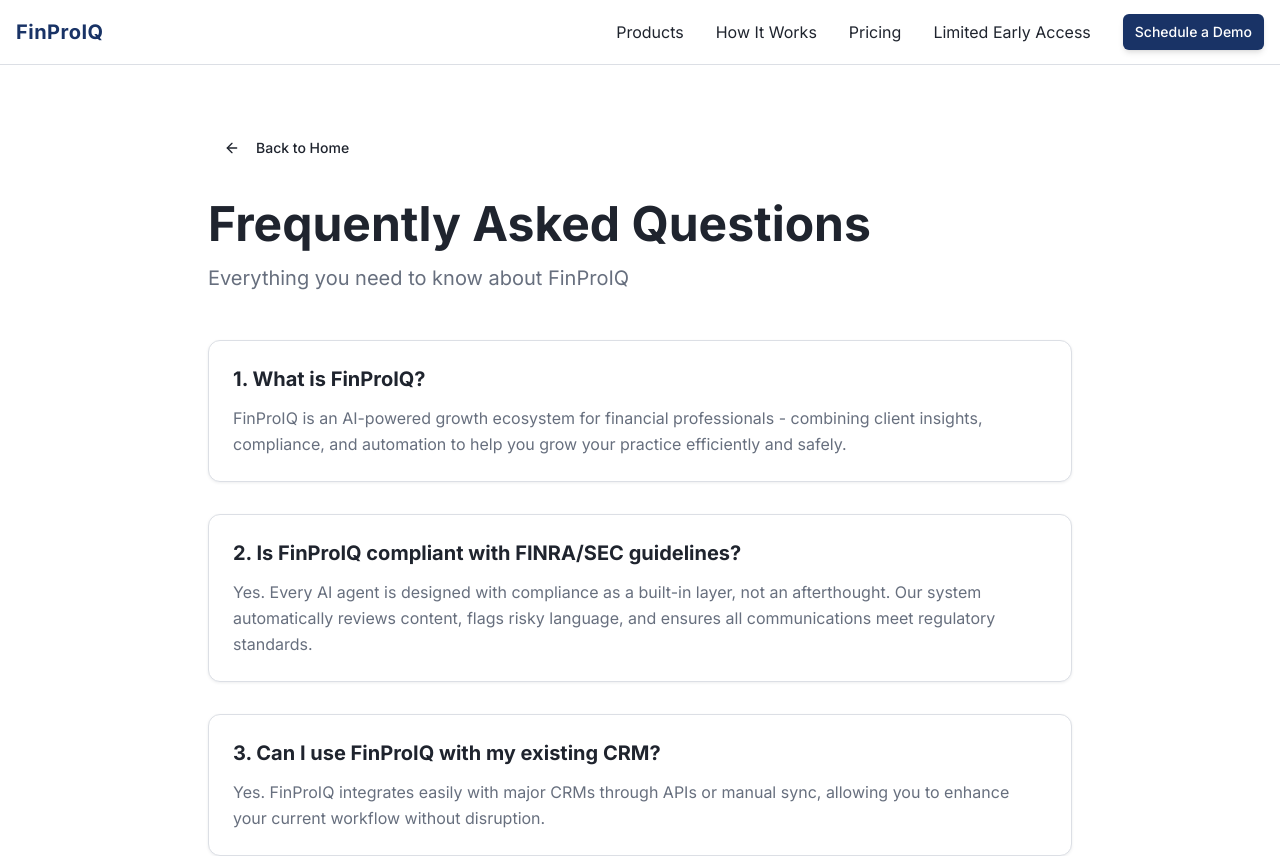
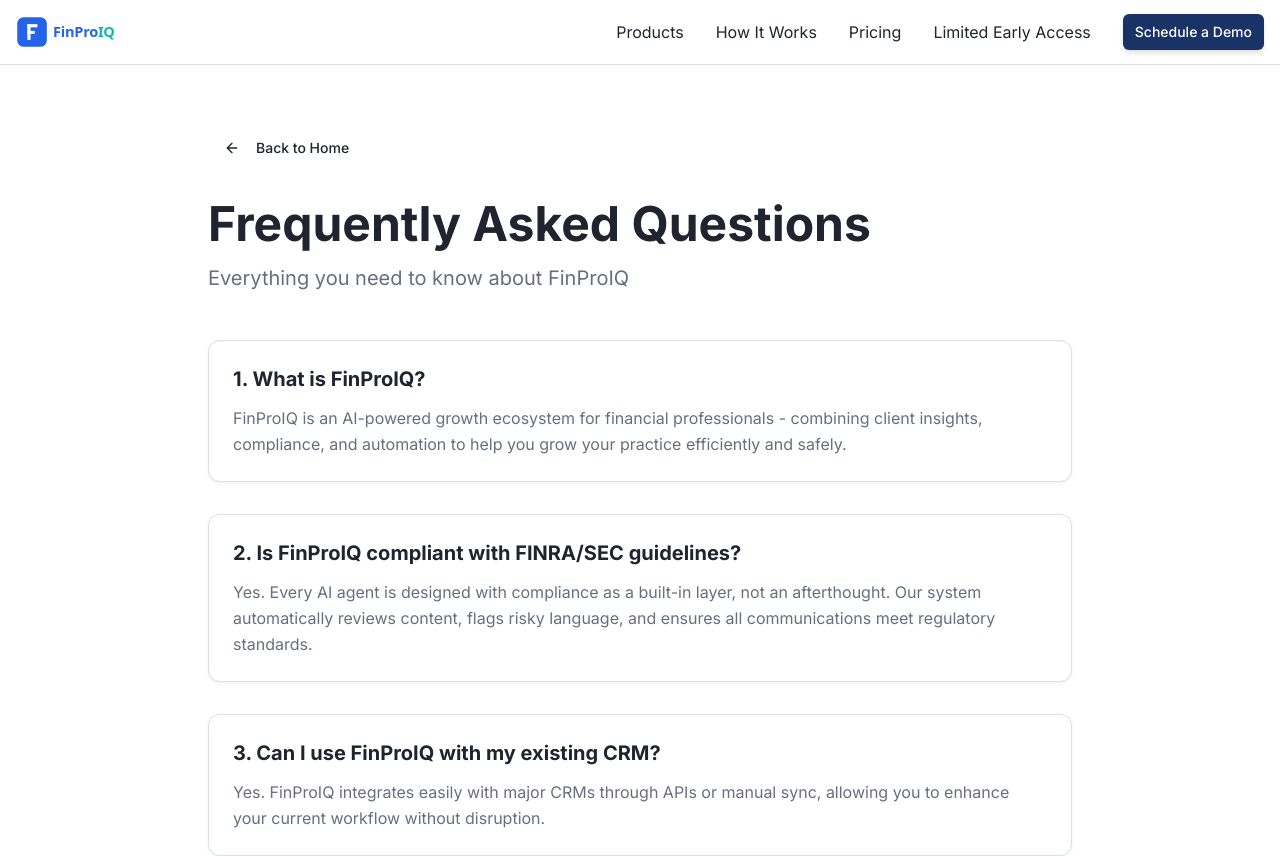
Before and after one commit to FinProIQ/finproiq-voice-to-growth, a React (Vite) app: page /faq in a window 1280 px wide. Shown: the top 856 px of the page. Built offline with nearby package versions, Linux system fonts and the light colour scheme.

Commit message:
Changes
Co-authored-by: Devocracy01 <9870715+Devocracy01@users.noreply.github.com>

```diff
--- a/index.html
+++ b/index.html
@@ -7,7 +7,11 @@
     <meta name="description" content="FinProIQ replaces manual execution, fragmented tools, and compliance anxiety with a unified AI operating system for financial advisors." />
     <meta name="author" content="FinProIQ" />
 
-    <link rel="icon" type="image/png" href="/favicon.png" />
+    <link rel="icon" type="image/svg+xml" href="/finproiq-icon.svg">
+    <link rel="icon" type="image/png" sizes="32x32" href="/icon-32.png">
+    <link rel="icon" type="image/png" sizes="16x16" href="/icon-16.png">
+    <link rel="apple-touch-icon" sizes="180x180" href="/apple-touch-icon.png">
+    <link rel="icon" href="/favicon.ico" sizes="any">
 
     <!-- Google Fonts -->
     <link rel="preconnect" href="https://fonts.googleapis.com">
--- a/src/components/Navigation.tsx
+++ b/src/components/Navigation.tsx
@@ -46,9 +46,10 @@ const Navigation = ({ onOpenCalendly }: NavigationProps) => {
           <div className="flex items-center">
             <button
               onClick={() => navigate('/')}
-              className="font-bold text-xl tracking-wide text-accent hover:opacity-80 transition-opacity"
+              className="hover:opacity-80 transition-opacity"
+              aria-label="FinProIQ home"
             >
-              FinProIQ
+              <img src="/finproiq-lockup.svg" alt="FinProIQ" className="h-8 w-auto" />
             </button>
           </div>
 
```
